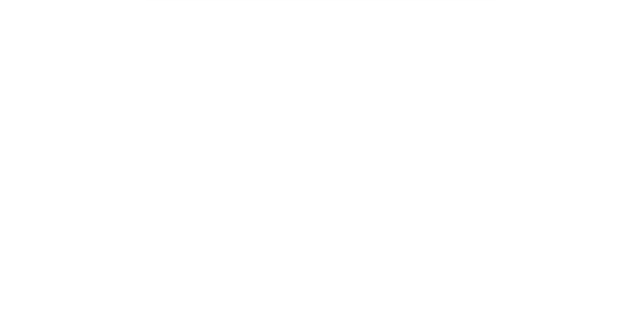
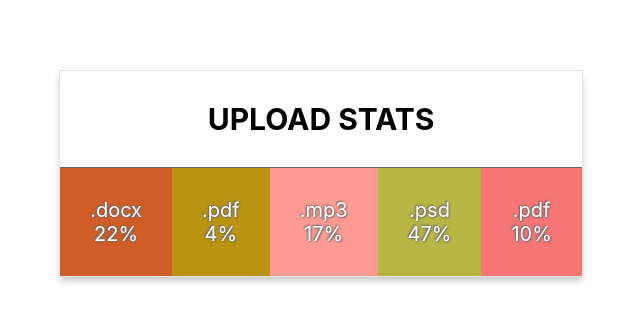
Before and after one commit to kralinskyi/goit-react-hw-01-components, a React (Create React App) app: page / in a window 1280 px wide. Shown: the part 541-864 px from the top of the page, without its empty margins (319-959 px from the left). Before the commit the page ends 800 px from the top, so only its background shows below. Built offline with nearby package versions, Linux system fonts and the light colour scheme.

Commit message:
statistics

```diff
--- a/src/components/App.jsx
+++ b/src/components/App.jsx
@@ -1,12 +1,15 @@
 import { Profile } from './profile/Profile';
 import user from './profile/user.json';
+import { Statistics } from './statistics/Statistics';
+import data from './statistics/data.json';
 
 const styles = {
   display: 'flex',
+  flexDirection: 'column',
   justifyContent: 'center',
   alignItems: 'center',
   fontSize: 40,
-  padding: 20,
+  padding: 10,
   color: '#010101',
 };
 
@@ -14,6 +17,7 @@
   return (
     <div style={styles}>
       <Profile {...user} />
+      <Statistics title="Upload stats" stats={data} />
     </div>
   );
 };
--- /dev/null
+++ b/src/components/statistics/Statistics.jsx
@@ -0,0 +1,38 @@
+import PropTypes from 'prop-types';
+import css from './Statistics.module.css';
+
+function getRandomHexColor() {
+  return `#${Math.floor(Math.random() * 16777215).toString(16)}`;
+}
+
+export const Statistics = ({ title, stats }) => {
+  return (
+    <section className={css.statistics}>
+      {{ title } && <h2 className={css.title}>{title}</h2>}
+
+      <ul className={css.statList}>
+        {stats.map(({ id, label, percentage }) => {
+          const bgc = { backgroundColor: getRandomHexColor() };
+
+          return (
+            <li key={id} className={css.item} style={bgc}>
+              <span className={css.label}>{label}</span>
+              <span className={css.percentage}>{percentage}%</span>
+            </li>
+          );
+        })}
+      </ul>
+    </section>
+  );
+};
+
+Statistics.propTypes = {
+  title: PropTypes.string,
+  stats: PropTypes.arrayOf(
+    PropTypes.shape({
+      id: PropTypes.string.isRequired,
+      label: PropTypes.string.isRequired,
+      percentage: PropTypes.number.isRequired,
+    })
+  ).isRequired,
+};
--- /dev/null
+++ b/src/components/statistics/Statistics.module.css
@@ -0,0 +1,39 @@
+.statistics {
+  margin: 40px;
+  border: 1px solid rgb(227, 227, 227);
+  box-shadow: 0 5px 7px -1px rgba(22, 21, 21, 0.23);
+}
+
+.title {
+  text-align: center;
+  padding: 30px;
+  margin: auto;
+  text-transform: uppercase;
+  font-size: 30px;
+}
+
+.statList {
+  display: flex;
+  width: 100%;
+  margin: 0;
+  padding: 0;
+  list-style: none;
+}
+
+.item {
+  text-align: center;
+  padding: 30px;
+  text-align: center;
+  font-size: 20px;
+  border-top: 1px solid rgb(106, 106, 106);
+}
+
+.label {
+  color: white;
+  display: block;
+  text-shadow: 1px 1px 2px rgb(106, 106, 106), -1px -1px 2px rgb(106, 106, 106);
+}
+.percentage {
+  color: white;
+  text-shadow: 1px 1px 2px rgb(106, 106, 106), -1px -1px 2px rgb(106, 106, 106);
+}
--- /dev/null
+++ b/src/components/statistics/data.json
@@ -0,0 +1,7 @@
+[
+  { "id": "id-1", "label": ".docx", "percentage": 22 },
+  { "id": "id-2", "label": ".pdf", "percentage": 4 },
+  { "id": "id-3", "label": ".mp3", "percentage": 17 },
+  { "id": "id-4", "label": ".psd", "percentage": 47 },
+  { "id": "id-5", "label": ".pdf", "percentage": 10 }
+]
```
